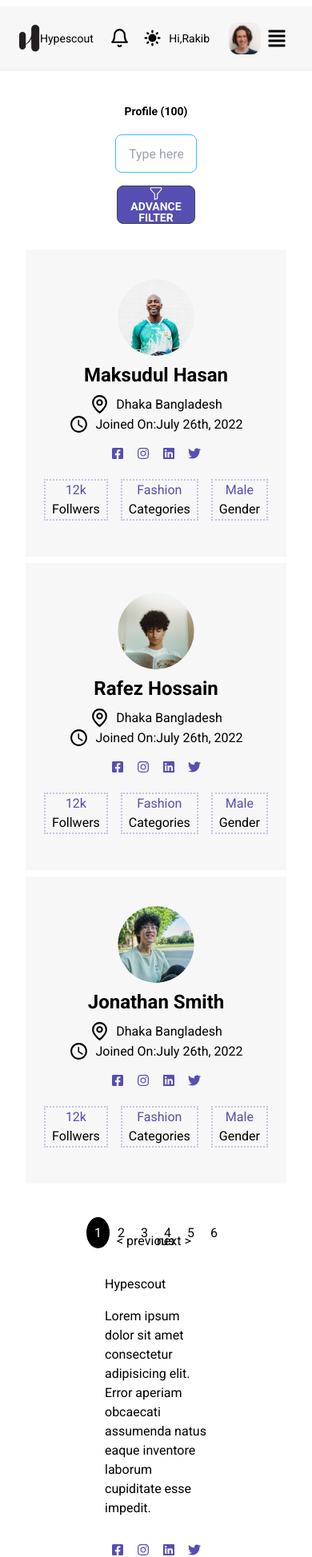
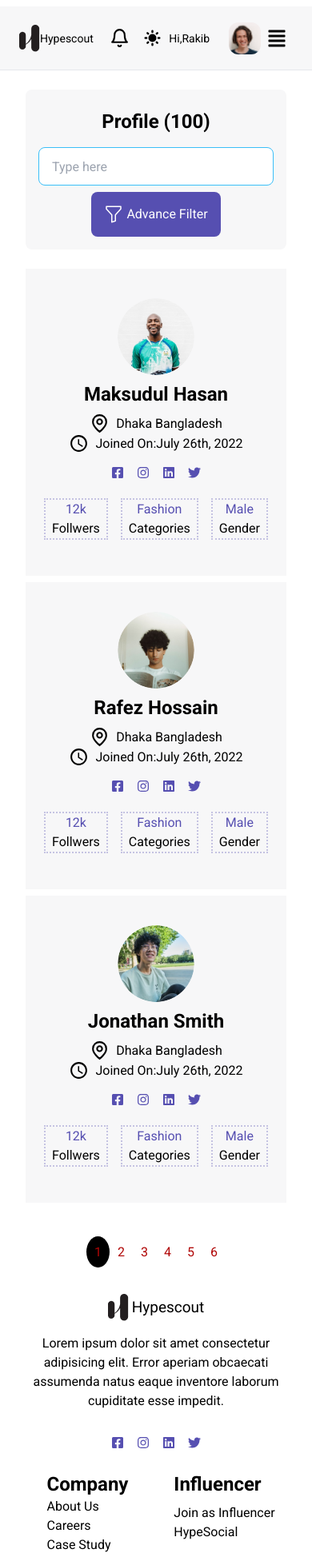
Before and after one commit to sakhawat777/hypescout-project, a Next.js app: page / in a window 390 px wide. Shown: the top 1947 px of the page at 80% size. Built offline with nearby package versions, Linux system fonts and the light colour scheme.

Commit message:
Responsive Done

```diff
--- a/pages/footer.js
+++ b/pages/footer.js
@@ -4,11 +4,29 @@ import { BiCopyright } from 'react-icons/bi';
 
 const Footer = () => {
 	return (
-		<div className='m-6 mx-36'>
-			<div className='grid grid-cols-1 md:grid-cols-2 xl:grid-cols-4 '>
-				<div className='company flex justify-center items-start '>
-					<div className='flex flex-col items-start '>
-						<span>Hypescout</span>
+		<div className='m-6 md:mx-36'>
+			<div className=' md:hidden company flex justify-center items-start '>
+				<div className='flex flex-col items-center md:items-start text-center md:text-left'>
+					<div className='flex justify-center items-center'>
+						<img src='./img/logo.png' alt='no img' srcset='' />
+						<span className='text-[19px] md:text-2xl ml-1'>Hypescout</span>
+					</div>
+					<span className=' my-4'>Lorem ipsum dolor sit amet consectetur adipisicing elit. Error aperiam obcaecati assumenda natus eaque inventore laborum cupiditate esse impedit.</span>
+					<div className='socialLink mt-2 flex justify-between items-center'>
+						<FaFacebookSquare className=' m-2 text-secondaryColor'></FaFacebookSquare>
+						<FaInstagram className=' m-2 text-secondaryColor'></FaInstagram>
+						<FaLinkedin className=' m-2 text-secondaryColor'></FaLinkedin>
+						<FaTwitter className=' m-2 text-secondaryColor'></FaTwitter>
+					</div>
+				</div>
+			</div>
+			<div className='grid grid-cols-2 md:grid-cols-2 xl:grid-cols-4 '>
+				<div className='hidden company md:flex justify-center items-start '>
+					<div className='flex flex-col items-center md:items-start text-center md:text-left'>
+						<div className='flex justify-center items-center'>
+							<img src='./img/logo.png' alt='no img' srcset='' />
+							<span className='text-[19px] md:text-2xl ml-1'>Hypescout</span>
+						</div>
 						<span className=' my-4'>Lorem ipsum dolor sit amet consectetur adipisicing elit. Error aperiam obcaecati assumenda natus eaque inventore laborum cupiditate esse impedit.</span>
 						<div className='socialLink mt-2 flex justify-between items-center'>
 							<FaFacebookSquare className=' m-2 text-secondaryColor'></FaFacebookSquare>
@@ -18,7 +36,7 @@ const Footer = () => {
 						</div>
 					</div>
 				</div>
-				<div className='company flex justify-center items-start  p-12'>
+				<div className='company flex justify-center items-start  p-5  md:p-12'>
 					<div className='flex flex-col items-start '>
 						<span className=' text-2xl font-bold '>Company</span>
 						<span>About Us</span>
@@ -28,14 +46,14 @@ const Footer = () => {
 						<span>Contact Us</span>
 					</div>
 				</div>
-				<div className='company flex justify-center items-start  p-12'>
+				<div className='company flex justify-center items-start  p-5  md:p-12'>
 					<div className='flex flex-col items-start'>
 						<span className=' text-2xl font-bold mb-2'>Influencer</span>
 						<span>Join as Influencer</span>
 						<span>HypeSocial</span>
 					</div>
 				</div>
-				<div className='company flex justify-center items-start  p-12'>
+				<div className='company flex justify-center items-start p-5  md:p-12'>
 					<div className='flex flex-col items-start'>
 						<span className=' text-2xl font-bold mb-2'>Advertiser</span>
 						<span>Join as Advertiser</span>
@@ -46,7 +64,10 @@ const Footer = () => {
 			<div className='flex flex-col md:flex-row  justify-between items-center '>
 				<div className=' flex items-center '>
 					<BiCopyright className='mr-2'></BiCopyright>
-					<span className=' '>Hypescout 2022 All rights reserved</span>
+					<span>
+						{' '}
+						<span className=' font-bold'>Hypescout 2022</span> All rights reserved
+					</span>
 				</div>
 				<span className='pr-2'>Terms and Conditions Privacy Sitemap</span>
 			</div>
--- a/pages/index.js
+++ b/pages/index.js
@@ -16,6 +16,7 @@ export default function Home() {
 			</Head>
 
 			<Navbar></Navbar>
+
 			<SearchField></SearchField>
 			<Main></Main>
 			<Footer></Footer>
--- a/pages/main.js
+++ b/pages/main.js
@@ -4,13 +4,7 @@ import styles from '../styles/Home.module.css';
 
 // const [myData, setMydata] = useState(data.slice(0, 50));
 
-import {
-	FaAlignJustify,
-	FaFacebookSquare,
-	FaInstagram,
-	FaLinkedin,
-	FaTwitter,
-} from 'react-icons/fa';
+import { FaAlignJustify, FaFacebookSquare, FaInstagram, FaLinkedin, FaTwitter } from 'react-icons/fa';
 import { GrLocation } from 'react-icons/gr';
 import { MdOutlineWatchLater } from 'react-icons/md';
 import { BiLeftArrowAlt, BiRightArrowAlt } from 'react-icons/bi';
@@ -37,25 +31,19 @@ const Main = () => {
 			<div className='m-2 md:m-6 mx-8 md:mx-36'>
 				<div className='grid grid-cols-1 lg:grid-cols-2 xl:grid-cols-3 gap-2  lg:gap-4 xl:gap-6'>
 					{displayUser.map((value, index) => (
-						<div
-							key={value.id}
-							className='w-full h-96 bg-primaryColor fcc'>
-							<div className='avatar'>
-								<div className=' w-24 lg:w-24 xl:w-32 rounded-full '>
+						<div className='w-full h-96  bg-primaryColor  fcc'>
+							<div class='avatar'>
+								<div class=' w-24 lg:w-24 xl:w-32 rounded-full '>
 									<img src={value.img} />
 								</div>
 							</div>
-							<span className=' text-2xl font-bold my-2'>
-								{value.name}
-							</span>
+							<span className=' text-2xl font-bold my-2'>{value.name}</span>
 							<div className=' flex flex-row items-center'>
 								<GrLocation className=' mr-2' size={25}></GrLocation>
 								<span>{value.location}</span>
 							</div>
 							<div className=' flex flex-row items-center'>
-								<MdOutlineWatchLater
-									className=' mr-2'
-									size={25}></MdOutlineWatchLater>
+								<MdOutlineWatchLater className=' mr-2' size={25}></MdOutlineWatchLater>
 								<span>{value.joined}</span>
 							</div>
 							<div className='socialLink mt-2 flex justify-between items-center'>
@@ -84,20 +72,7 @@ const Main = () => {
 			</div>
 
 			<div className=' mx-36 pageCounterMe'>
-				<ReactPaginate
-					nextLabel='next >'
-					onPageChange={handlePageClick}
-					breakLabel='...'
-					pageRangeDisplayed={2}
-					marginPagesDisplayed={3}
-					pageCount={perPageCount}
-					previousLabel='< previous'
-					containerClassName={'paginationBttns'}
-					previousLinkClassName={'previousBttn'}
-					nextLinkClassName={'nextBttn'}
-					disabledClassName={'paginationDisabled'}
-					activeClassName={'paginationActive'}
-				/>
+				<ReactPaginate nextLabel='next >' onPageChange={handlePageClick} breakLabel='...' pageRangeDisplayed={2} marginPagesDisplayed={3} pageCount={perPageCount} previousLabel='< previous' containerClassName={'paginationBttns'} previousLinkClassName={'previousBttn'} nextLinkClassName={'nextBttn'} disabledClassName={'paginationDisabled'} activeClassName={'paginationActive'} />
 			</div>
 		</div>
 	);
--- a/pages/navbar.js
+++ b/pages/navbar.js
@@ -25,40 +25,27 @@ const Navbar = () => {
 	}, []);
 	return (
 		<div>
-			<div
-				className={
-					shadowMe
-						? ' w-full h-20 shadow-lg shadow-gray-900 bg-primaryColor text-black border-b-[1px] border-t-orange-700 z-[100]'
-						: 'w-full h-20  bg-primaryColor text-black border-b-[1px] border-t-orange-700 z-[100]'
-				}>
+			<div className={shadowMe ? ' w-full h-20 shadow-lg shadow-gray-900 dark:bg-slate-800 bg-primaryColor text-black border-b-[1px] border-t-orange-700 z-[100]' : 'w-full h-20  bg-primaryColor text-black border-b-[1px] border-t-orange-700 z-[100]'}>
 				<div className='m-2 md:m-6 md:mx-36 h-full'>
 					<div className='h-full w-full flex justify-between  px-4'>
 						<div className='h-full flex justify-start items-center flex-1 '>
 							<div className='flex justify-center items-center'>
-								<img src='./img/logo.png' alt='no img' />
+								<img src='./img/logo.png' alt='no img' srcset='' />
 								<span className='text-sm md:text-2xl'>Hypescout</span>
 							</div>
 						</div>
 						<div className=' hidden md:flex justify-center items-center flex-1 h-full gap-4 '>
 							<Link href='/#heading'>
-								<span className=' cursor-pointer hover:text-white hover:bg-slate-800 hover:p-2 hover:rounded-lg text-sm m-2'>
-									Dashboard
-								</span>
+								<span className=' cursor-pointer hover:text-white hover:bg-slate-800 hover:p-2 hover:rounded-lg text-sm m-2'>Dashboard</span>
 							</Link>
 							<Link href='/#contact'>
-								<span className=' cursor-pointer hover:text-white hover:bg-slate-800 hover:p-2 hover:rounded-lg text-sm m-2'>
-									Campaign
-								</span>
+								<span className=' cursor-pointer hover:text-white hover:bg-slate-800 hover:p-2 hover:rounded-lg text-sm m-2'>Campaign</span>
 							</Link>
 							<Link href='/#about'>
-								<span className=' cursor-pointer hover:text-white hover:bg-slate-800 hover:p-2 hover:rounded-lg text-sm m-2'>
-									Hypesocial
-								</span>
+								<span className=' cursor-pointer hover:text-white hover:bg-slate-800 hover:p-2 hover:rounded-lg text-sm m-2'>Hypesocial</span>
 							</Link>
 							<Link href='/#login'>
-								<span className=' cursor-pointer hover:text-white hover:bg-slate-800 hover:p-2 hover:rounded-lg text-sm m-2'>
-									Insights
-								</span>
+								<span className=' cursor-pointer hover:text-white hover:bg-slate-800 hover:p-2 hover:rounded-lg text-sm m-2'>Insights</span>
 							</Link>
 						</div>
 						<div className=' h-full flex justify-end items-center flex-1 gap-4 '>
@@ -66,57 +53,38 @@ const Navbar = () => {
 								<FiBell size={25} className='m-2'></FiBell>
 								<HiSun size={25} className='m-2'></HiSun>
 								<span className=' text-sm md:text-lg'>Hi,Rakib</span>
-								<div className='avatar ml-6'>
-									<div className=' w-10 rounded-xl '>
+								<div class='avatar ml-6'>
+									<div class=' w-10 rounded-xl '>
 										<img src='./img/rakib.png' />
 									</div>
 								</div>
 								<div className='md:hidden m-2'>
-									<span
-										onClick={sideMe}
-										className=' cursor-pointer  text-2xl'>
-										{sideBar ? (
-											<FaRegWindowClose></FaRegWindowClose>
-										) : (
-											<FaAlignJustify></FaAlignJustify>
-										)}
+									<span onClick={sideMe} className=' cursor-pointer  text-2xl'>
+										{sideBar ? <FaRegWindowClose></FaRegWindowClose> : <FaAlignJustify></FaAlignJustify>}
 									</span>
 								</div>
 							</div>
 						</div>
 					</div>
 					{/* // sidebar */}
-					<div
-						className={
-							sideBar
-								? 'md:hidden absolute left-0 top-[5rem] w-full h-screen bg-slate-700   ease-in duration-300 z-40 fcc'
-								: 'fixed left-[-25%] top-[70px] w-[25%] h-screen bg-slate-700 ease-in duration-300 z-40 fcc'
-						}>
+					<div className={sideBar ? 'md:hidden absolute left-0 top-[5rem] w-full h-[50%] bg-secondaryColor   ease-in duration-300 z-40 fcc' : 'fixed left-[-25%] top-[70px] w-[25%] h-[50%] bg-secondaryColor  ease-in duration-300 z-40 fcc'}>
 						<Link href='/#heading'>
-							<span
-								onClick={sideMe}
-								className=' cursor-pointer text-white text-2xl'>
+							<span onClick={sideMe} className=' cursor-pointer text-white text-2xl'>
 								Dashboard
 							</span>
 						</Link>
 						<Link href='/#contact'>
-							<span
-								onClick={sideMe}
-								className=' cursor-pointer text-white text-2xl'>
+							<span onClick={sideMe} className=' cursor-pointer text-white text-2xl'>
 								Campaign
 							</span>
 						</Link>
 						<Link href='/#about'>
-							<span
-								onClick={sideMe}
-								className=' cursor-pointer text-white text-2xl'>
+							<span onClick={sideMe} className=' cursor-pointer text-white text-2xl'>
 								Hypesocial
 							</span>
 						</Link>
 						<Link href='/#login'>
-							<span
-								onClick={sideMe}
-								className=' cursor-pointer text-white text-2xl'>
+							<span onClick={sideMe} className=' cursor-pointer text-white text-2xl'>
 								Insights
 							</span>
 						</Link>
--- a/pages/searchField.js
+++ b/pages/searchField.js
@@ -2,20 +2,19 @@ import React from 'react';
 import { BsFunnel } from 'react-icons/bs';
 const SearchField = () => {
 	return (
-		<div className='m-6 mx-36 text-white'>
-			<div className='flex flex-col md:flex-row  justify-between items-center '>
+		<div className='m-6 mx-8 md:mx-36 text-white'>
+			<div className='flex flex-col md:flex-row  justify-between items-center bg-primaryColor p-4 rounded-lg'>
 				<div className='left  flex-1 text-2xl font-bold text-black m-2'>
-					<span className=' text-sm md:text-2xl md:mr-6'>Profile (100)</span>
+					<span className=' text-2xl md:mr-6'>Profile (100)</span>
 				</div>
 				<div className='middle w-[100%] md:w-[65%] flex-4  m-2'>
 					<input type='text' placeholder='Type here' class='input input-bordered input-info w-full ' />
 				</div>
-				<div className='right  flex-1 md:ml-4 m-2'>
-					<button class=' btn  bg-secondaryColor md:gap-2 flex '>
-						<BsFunnel size={18}></BsFunnel>
-						{/* <span className='text-sm'></span> */}
+				<div className='right  flex-1 md:ml-4'>
+					<div className=' bg-secondaryColor flex justify-center items-center p-4 rounded-lg cursor-pointer'>
+						<BsFunnel className='text-2xl mr-1'></BsFunnel>
 						Advance Filter
-					</button>
+					</div>
 				</div>
 			</div>
 		</div>
--- a/styles/globals.css
+++ b/styles/globals.css
@@ -110,3 +110,20 @@ html {
   position: absolute;
   right: -90px;
 }
+
+@media (max-width:767px){
+  .paginationBttns a {
+      color: #b00606;
+
+    }
+        .previousBttn {
+          display: none;
+
+        }
+
+        .nextBttn {
+        display: none;
+
+        }
+
+}
--- a/tailwind.config.js
+++ b/tailwind.config.js
@@ -1,7 +1,7 @@
 /** @type {import('tailwindcss').Config} */
 module.exports = {
 	content: ['./pages/**/*.{js,ts,jsx,tsx}', './components/**/*.{js,ts,jsx,tsx}'],
-	darkMode: 'media',
+	darkMode: 'class',
 	theme: {
 		extend: {
 			colors: {
```
Also changed, not shown: pages/getInitialTheme.js (added, +34 -0 lines), pages/toggle.js (added, +9 -0 lines), public/img/alea.jpg (added).
